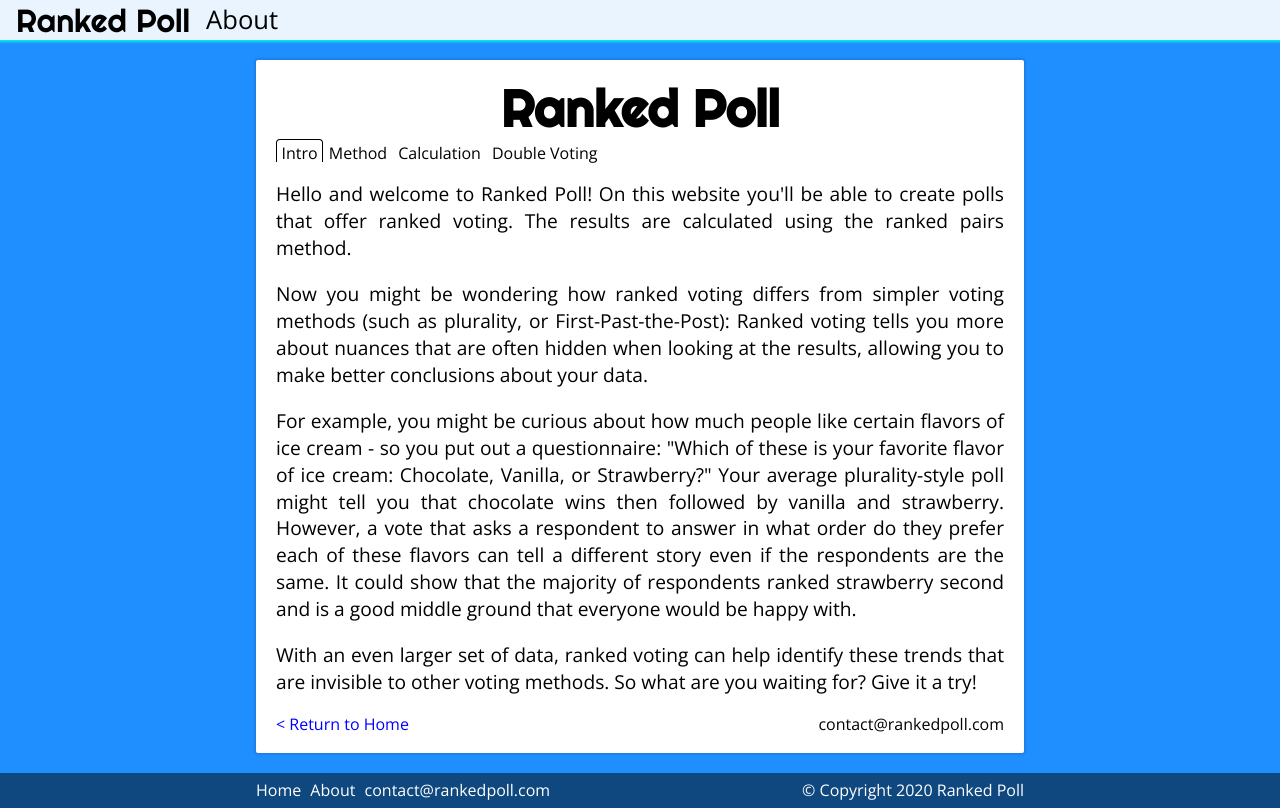
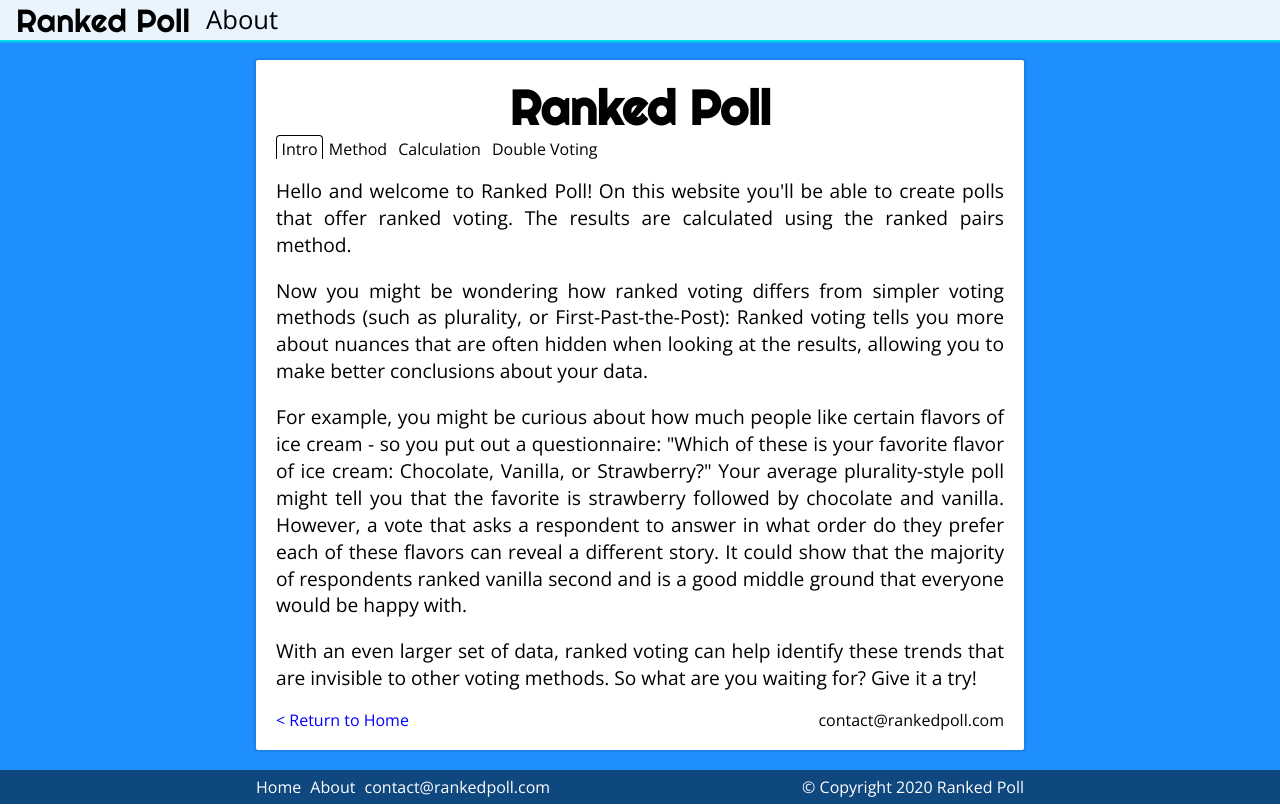
Before and after one commit to simonh531/ranked-poll, a Next.js app: page /about in a window 1280 px wide. Built offline with nearby package versions, Linux system fonts and the light colour scheme.

Commit message:
Revised writing on about

```diff
--- a/pages/about.js
+++ b/pages/about.js
@@ -22,7 +22,7 @@ const Main = styled.main`
 const Title = styled.h1`
   margin: 0;
   font-family: Righteous, cursive;
-  font-size: 3.2em;
+  font-size: 3em;
   text-align: center;
   color: black;
 `;
@@ -81,7 +81,7 @@ const Intro = () => (
       Now you might be wondering how ranked voting differs from simpler voting methods (such as plurality, or First-Past-the-Post): Ranked voting tells you more about nuances that are often hidden when looking at the results, allowing you to make better conclusions about your data.
     </P>
     <P>
-      For example, you might be curious about how much people like certain flavors of ice cream - so you put out a questionnaire: &quot;Which of these is your favorite flavor of ice cream: Chocolate, Vanilla, or Strawberry?&quot; Your average plurality-style poll might tell you that chocolate wins then followed by vanilla and strawberry. However, a vote that asks a respondent to answer in what order do they prefer each of these flavors can tell a different story even if the respondents are the same. It could show that the majority of respondents ranked strawberry second and is a good middle ground that everyone would be happy with.
+      For example, you might be curious about how much people like certain flavors of ice cream - so you put out a questionnaire: &quot;Which of these is your favorite flavor of ice cream: Chocolate, Vanilla, or Strawberry?&quot; Your average plurality-style poll might tell you that the favorite is strawberry followed by chocolate and vanilla. However, a vote that asks a respondent to answer in what order do they prefer each of these flavors can reveal a different story. It could show that the majority of respondents ranked vanilla second and is a good middle ground that everyone would be happy with.
     </P>
     <P>
       With an even larger set of data, ranked voting can help identify these trends that are invisible to other voting methods. So what are you waiting for? Give it a try!
```
